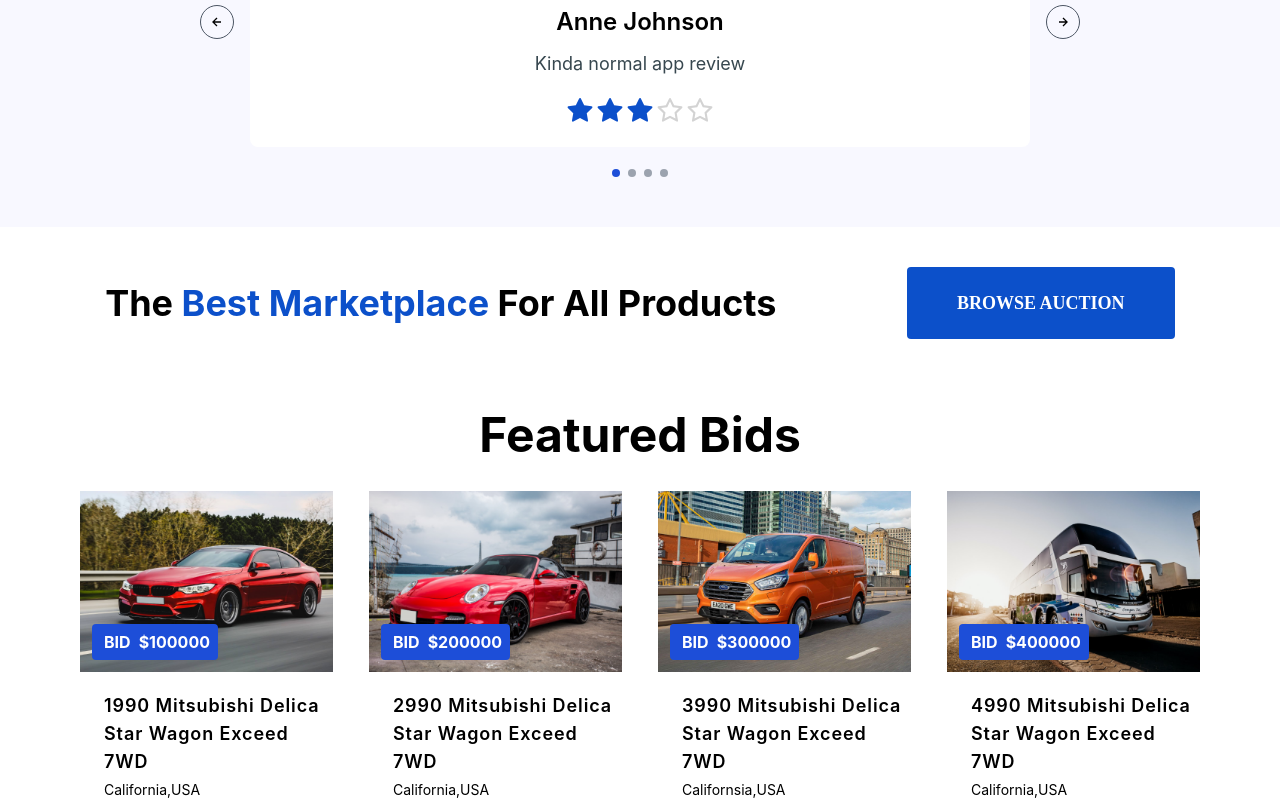
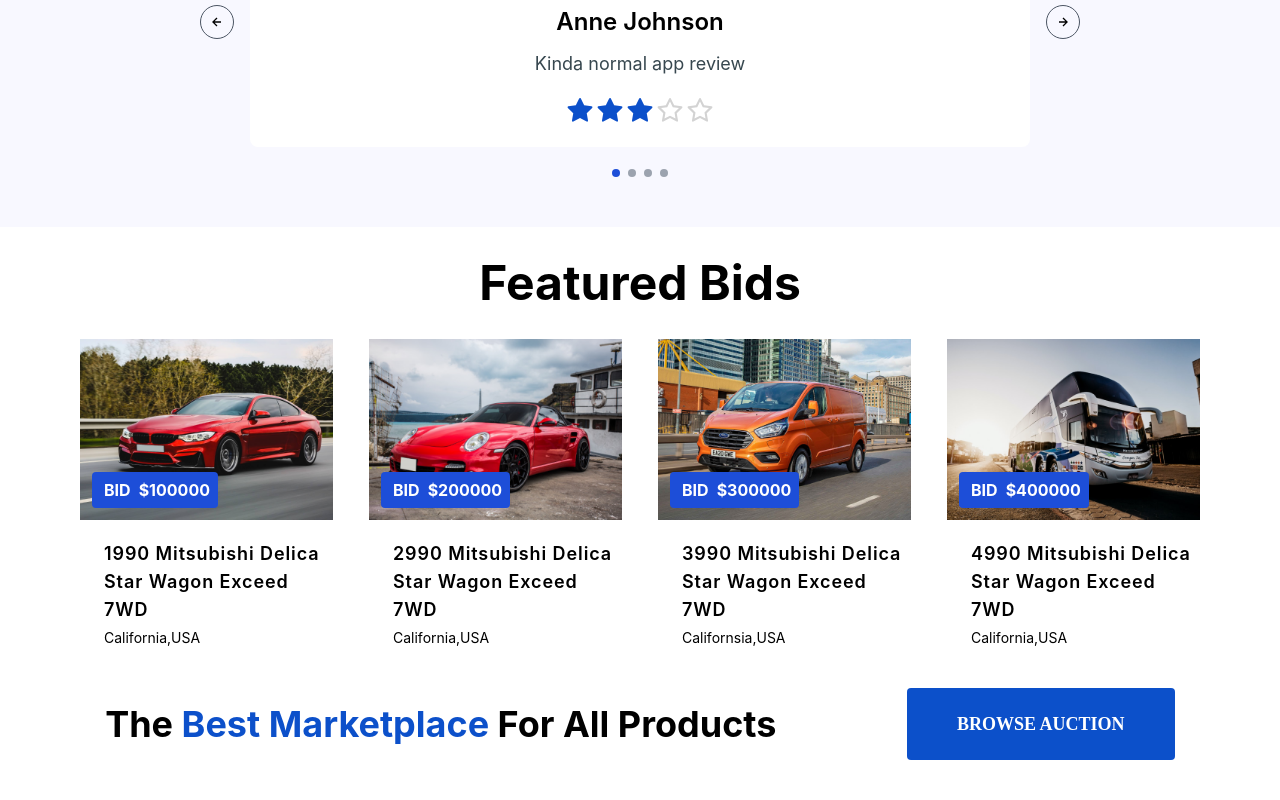
Before and after one commit to M-ilyas1/Elyx-project, a React (Create React App) app: page /HomePageV2 in a window 1280 px wide. Shown: the part 3020-3820 px from the top of the page. Built offline with nearby package versions, Linux system fonts and the light colour scheme.

Commit message:
complete the popitem

```diff
--- a/src/Pages/HomePageV2/HomePageV2.js
+++ b/src/Pages/HomePageV2/HomePageV2.js
@@ -185,12 +185,7 @@
           <Reviews />
         </div>
       </section>
-      <section>
-      <PopularItems/>
-      </section>
-
-
-            {/* feature bid */}
+        {/* feature bid */}
 
     <section className="container m-auto">
         <h1 className="text-[48px] font-bold text-center py-5">Featured Bids</h1>
@@ -209,7 +204,9 @@
             })}
           </div>
     </section>
-
+    <section>
+      <PopularItems/>
+      </section>
     </div>
   );
 }
```
